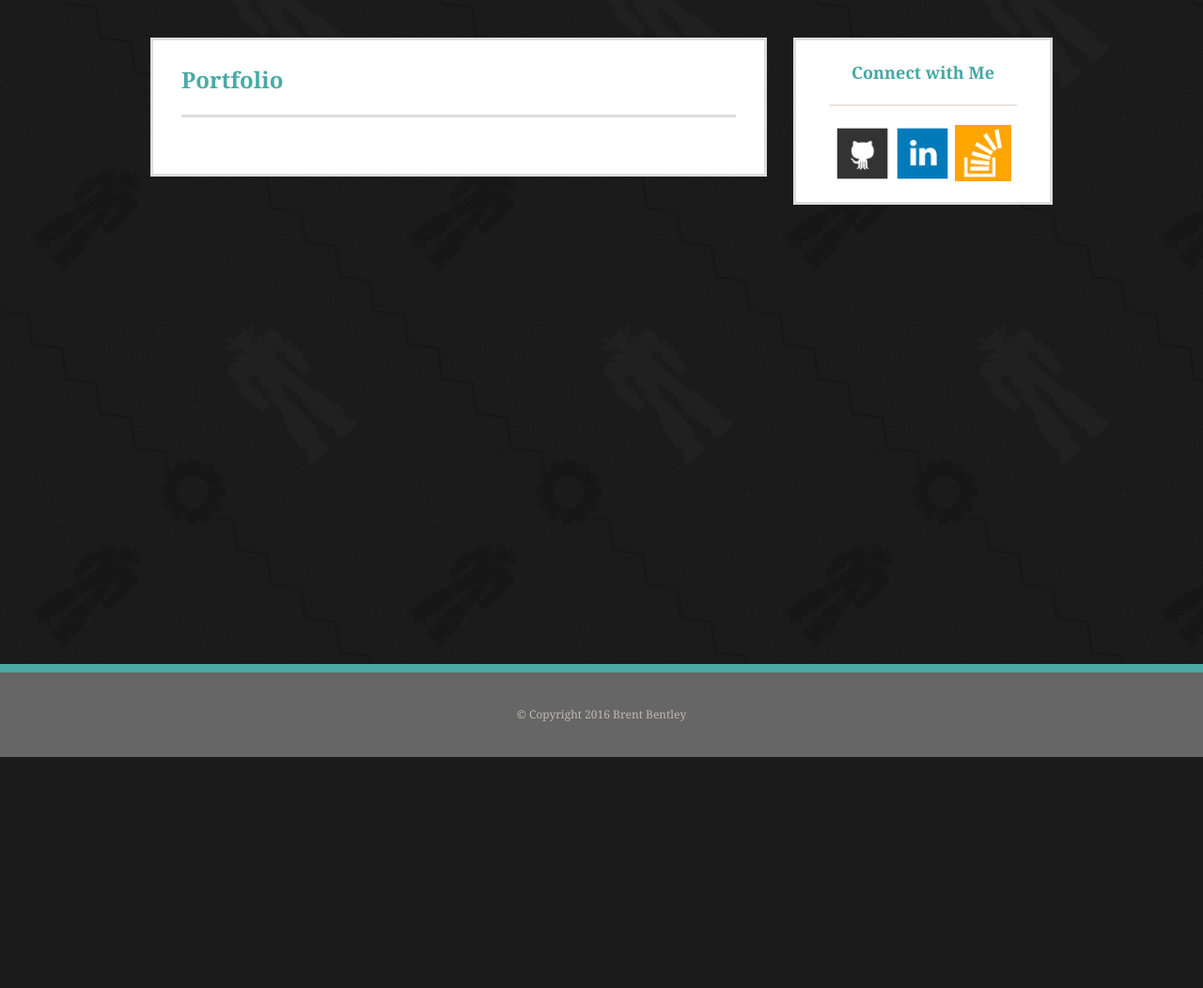
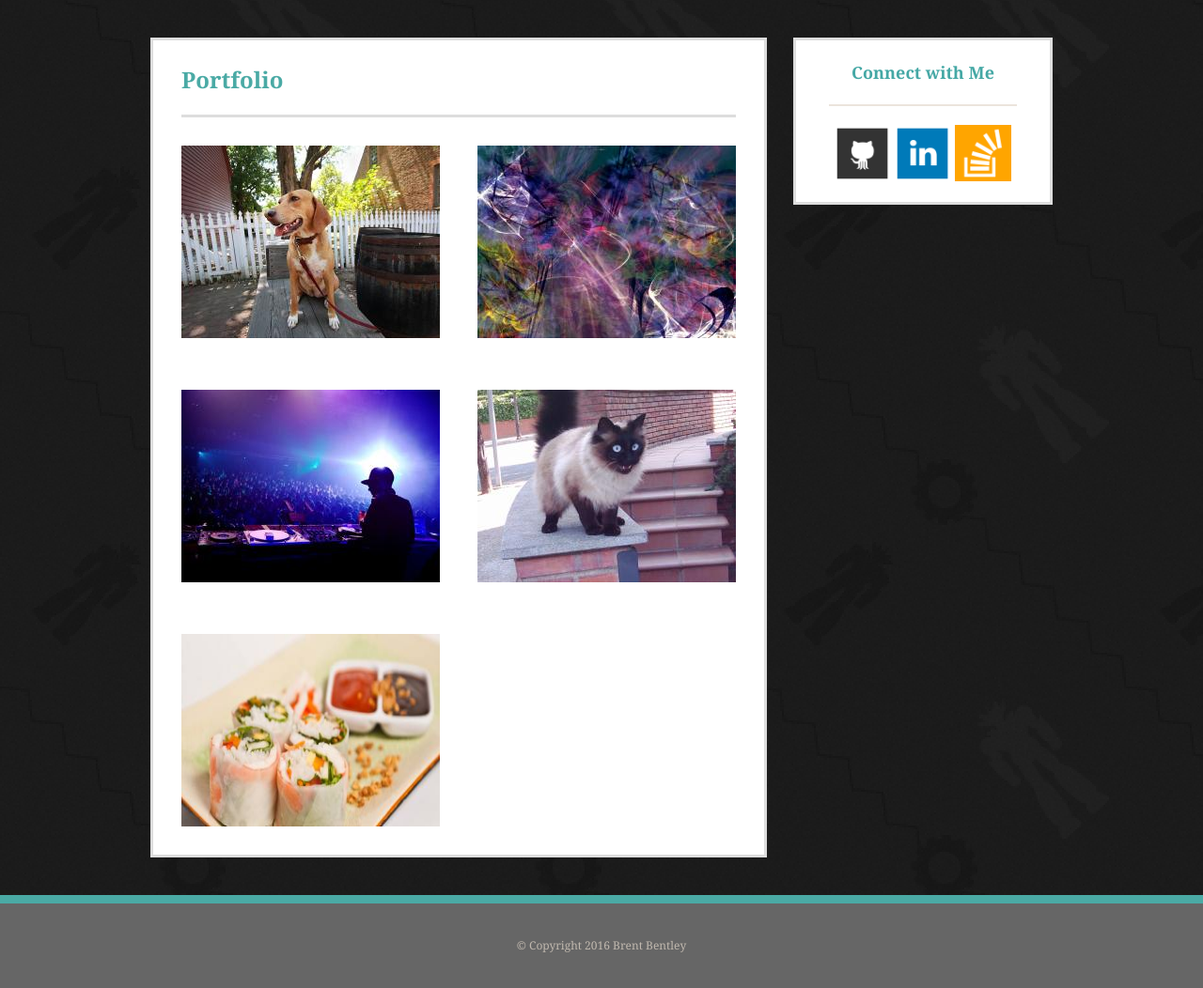
Before and after one commit to b4bentley/Basic-Portfolio, a PHP site: page /portfolio.html in a window 1280 px wide. Shown: the part 93-1145 px from the top of the page at 94% size. Before the commit the page ends 899 px from the top, so only its background shows below. Run offline with PHP 8.4, Linux system fonts and the light colour scheme.

Commit message:
Almost DONEgit add -A!

```diff
--- a/assets/css/style.css
+++ b/assets/css/style.css
@@ -57,6 +57,8 @@
 
 .headerNav a:hover{
      color: #4aaaa5;
+     font-weight: bold;
+     font-size: 20px;
 }
 
 .headerlinks{
@@ -136,6 +138,22 @@
 border: none;
 }
 
+/*button hover*/
+.button:hover{
+    opacity:0.5;
+}
+
+/*portfolio.html will need to add 260 for each new row*/
+.portfolioContent{
+    height: 725px;
+}
+
+.pcImages{
+    width: 590px;
+    height: 205px;
+    margin-bottom: 55px;
+}
+
 .sidebar{
     float:right;
     width: 270px;
@@ -156,6 +174,10 @@
 .links{
     margin: 20px auto;
     width: 200px
+}
+
+.links a:hover{
+    opacity:0.2;
 }
 
 .push{
--- a/index.html
+++ b/index.html
@@ -18,6 +18,7 @@
 	<div class="wrapper">
 
 		<header>
+
 			<div>
 
 				<section class="headerName">Brent Bentley</section>
@@ -29,14 +30,14 @@
 				</nav>
 
 			</div>
+
 		</header>
 
 		<section class="content">
+
 			<div class="contentdiv">
 
 				<div class="contentArea">
-
-
 
 					<div class="contentSpaceing">
 
@@ -73,6 +74,7 @@
 				</aside>
 
 			</div>
+
 		</section>
 
 		<div class="push"></div>
--- a/portfolio.html
+++ b/portfolio.html
@@ -18,6 +18,7 @@
   <div class="wrapper">
 
     <header>
+
         <div>
 
             <section class="headerName">Brent Bentley</section>
@@ -29,19 +30,42 @@
             </nav>
 
         </div>
+
     </header>
 
     <section class="content">
+
         <div class="contentdiv">
 
             <div class="contentArea">
-
-
 
                 <div class="contentSpaceing">
 
                     <div class="about"><h2>Portfolio</h2></div>
 
+                    <div class="portfolioContent">
+
+                        <div class="pcImages">
+
+                            <a href="#"><img src="assets/images/ph1.jpg" alt="ph1" style="width:275px; height:205px; float:left;"></a>
+
+                            <a href="#"><img src="assets/images/ph2.jpg" alt="ph2" style="width:275px; height:205px; float:right;"></a>
+
+                        </div>
+                        <div class="pcImages">
+
+                            <a href="#"><img src="assets/images/ph3.jpg" alt="ph3" style="width:275px; height:205px; float:left;"></a>
+
+                            <a href="#"><img src="assets/images/ph4.jpg" alt="ph4" style="width:275px; height:205px; float:right;"></a>
+
+                        </div>
+                        <div class="pcImages">
+
+                            <a href="#"><img src="assets/images/ph5.jpg" alt="ph5" style="width:275px; height:205px; float:left;"></a>
+
+                        </div>
+
+                    </div>
 
                 </div>
 
@@ -62,6 +86,7 @@
             </aside>
 
         </div>
+
     </section>
 
     <div class="push"></div>
```
Also changed, not shown: contact.html (+5 -3 lines), assets/images/ph1.jpg (added), assets/images/ph2.jpg (added), assets/images/ph3.jpg (added), assets/images/ph4.jpg (added), assets/images/ph5.jpg (added). Lines whose indentation alone changed are shown as unchanged.
